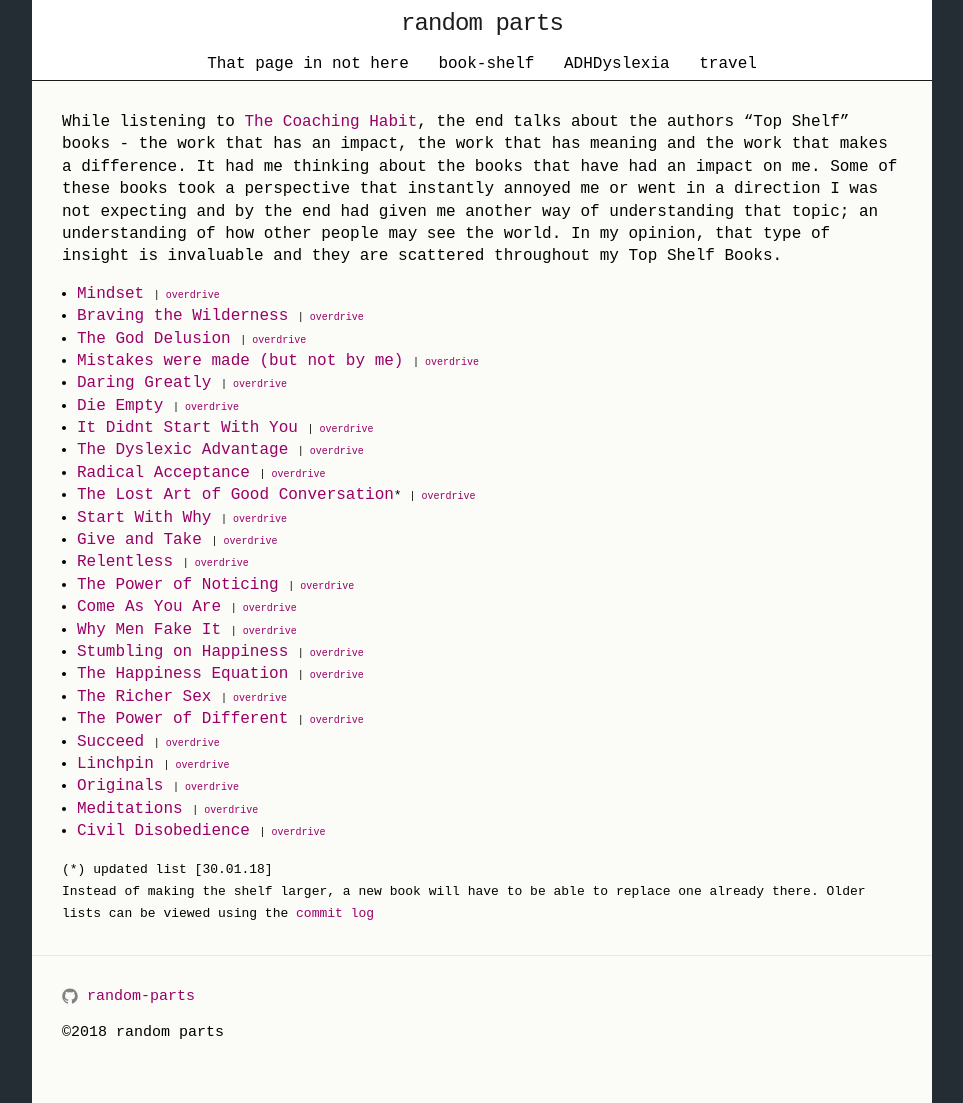
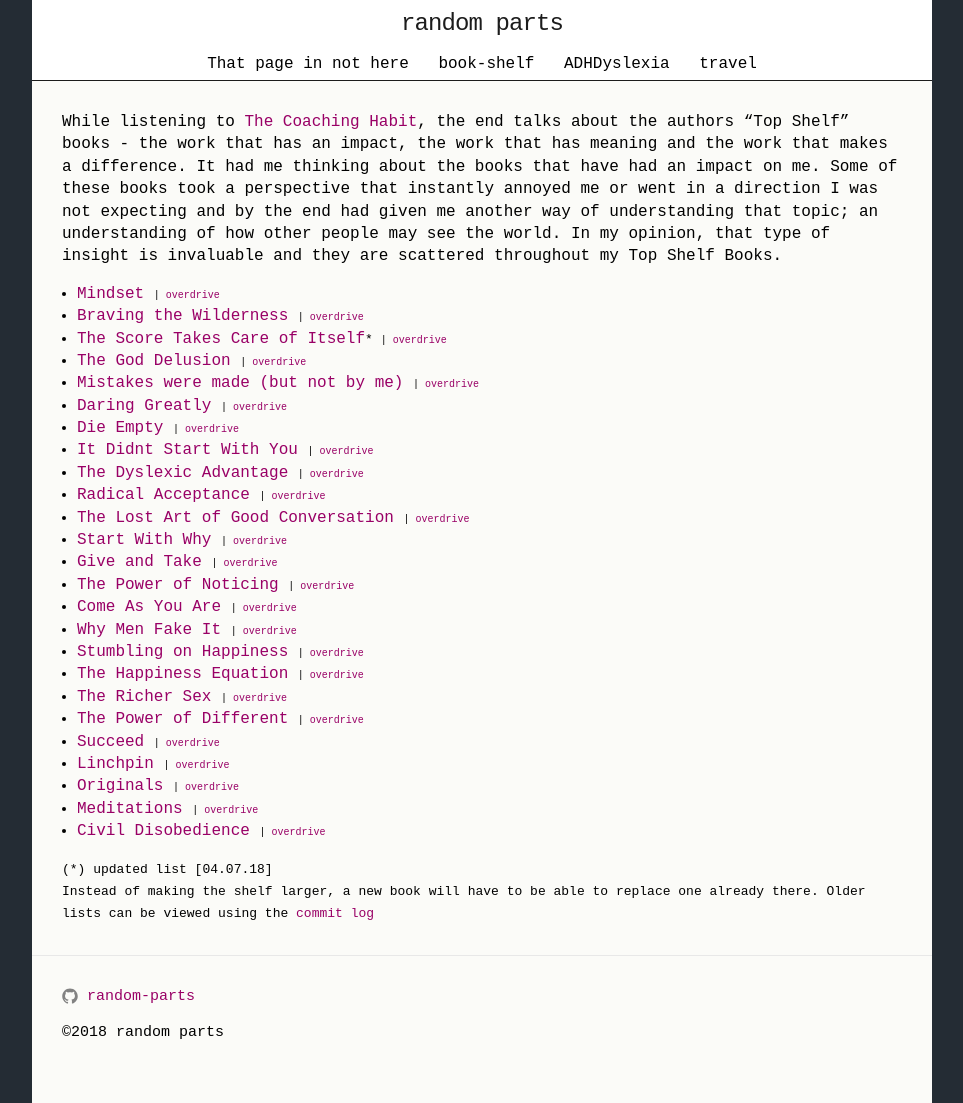
Before and after one commit to random-parts/random-parts.github.io, a Jekyll site: the page built from books.md, in a window 1280 px wide. Shown: the whole page, without its empty margins (158-1121 px from the left). Built offline with Jekyll 4.4.1, drawn with Linux system fonts in a browser that asks for light colours.

Commit message:
update list

```diff
--- a/books.md
+++ b/books.md
@@ -10,6 +10,7 @@
 
 - [Mindset] <font size="1">| <a href="https://www.overdrive.com/media/233385/mindset">overdrive</a></font>
 - [Braving the Wilderness] <font size="1">| <a href="https://www.overdrive.com/media/3198225/braving-the-wilderness">overdrive</a></font>
+- [The Score Takes Care of Itself]<font size="2">* </font> <font size="1">| <a href="https://www.overdrive.com/media/245674/the-score-takes-care-of-itself">overdrive</a></font>
 - [The God Delusion] <font size="1">| <a href="https://www.overdrive.com/media/158168/the-god-delusion">overdrive</a></font>
 - [Mistakes were made (but not by me)] <font size="1">| <a href="https://www.overdrive.com/media/573883/mistakes-were-made-but-not-by-me">overdrive</a></font>
 - [Daring Greatly] <font size="1">| <a href="https://www.overdrive.com/media/3326143/daring-greatly">overdrive</a></font>
@@ -17,10 +18,9 @@
 - [It Didnt Start With You] <font size="1">| <a href="https://www.overdrive.com/media/2395059/it-didnt-start-with-you">overdrive</a></font>
 - [The Dyslexic Advantage] <font size="1">| <a href="https://www.overdrive.com/media/1940970/the-dyslexic-advantage">overdrive</a></font>
 - [Radical Acceptance] <font size="1">| <a href="https://www.overdrive.com/media/2101685/radical-acceptance">overdrive</a></font>
-- [The Lost Art of Good Conversation]<font size="2">* </font> <font size="1">| <a href="https://www.overdrive.com/media/3124265/the-lost-art-of-good-conversation">overdrive</a></font>
+- [The Lost Art of Good Conversation] <font size="1">| <a href="https://www.overdrive.com/media/3124265/the-lost-art-of-good-conversation">overdrive</a></font>
 - [Start With Why] <font size="1">| <a href="https://www.overdrive.com/media/3348536/start-with-why">overdrive</a></font>
 - [Give and Take] <font size="1">| <a href="https://www.overdrive.com/media/1289602/give-and-take">overdrive</a></font>
-- [Relentless] <font size="1">| <a href="https://www.overdrive.com/media/2077109/relentless">overdrive</a></font>
 - [The Power of Noticing] <font size="1">| <a href="https://www.overdrive.com/media/1542277/the-power-of-noticing">overdrive</a></font>
 - [Come As You Are] <font size="1">| <a href="https://www.overdrive.com/media/2184509/come-as-you-are">overdrive</a></font>
 - [Why Men Fake It] <font size="1">| <a href="https://www.overdrive.com/media/1266322/why-men-fake-it">overdrive</a></font>
@@ -34,12 +34,13 @@
 - [Meditations] <font size="1">| <a href="https://www.overdrive.com/media/287520/meditations">overdrive</a></font>
 - [Civil Disobedience] <font size="1">| <a href="https://www.overdrive.com/media/3130078/civil-disobedience">overdrive</a></font>
 
-<font size="2">(*) updated list [30.01.18]
+<font size="2">(*) updated list [04.07.18]
 <br/>Instead of making the shelf larger, a new book will have to be able to replace one already there. Older lists can be viewed using the <a href="https://github.com/random-parts/random-parts.github.io/commits/master">commit log</a></font>
 
 
 [The Coaching Habit]: https://www.worldcat.org/title/coaching-habit-say-less-ask-more-change-the-way-you-lead-forever/oclc/969053597
 [Mindset]: http://www.worldcat.org/oclc/929888799
+[The Score Takes Care of Itself]: https://www.worldcat.org/oclc/904380892
 [Braving the Wilderness]: http://www.worldcat.org/oclc/1010600018
 [The God Delusion]: https://www.worldcat.org/title/god-delusion/oclc/671274630
 [Mistakes were made (but not by me)]: https://www.worldcat.org/title/mistakes-were-made-but-not-by-me-why-we-justify-foolish-beliefs-bad-decisions-and-hurtful-acts/oclc/960079734
@@ -50,7 +51,6 @@
 [Radical Acceptance]: http://www.worldcat.org/oclc/827648445
 [Start With Why]: http://www.worldcat.org/oclc/1002097079
 [Give and Take]: http://www.worldcat.org/oclc/999649005
-[Relentless]: http://www.worldcat.org/oclc/903255274
 [The Power of Noticing]: http://www.worldcat.org/oclc/974220212
 [Come As You Are]: http://www.worldcat.org/oclc/980968366
 [Why Men Fake It]: http://www.worldcat.org/oclc/1004882551
```
